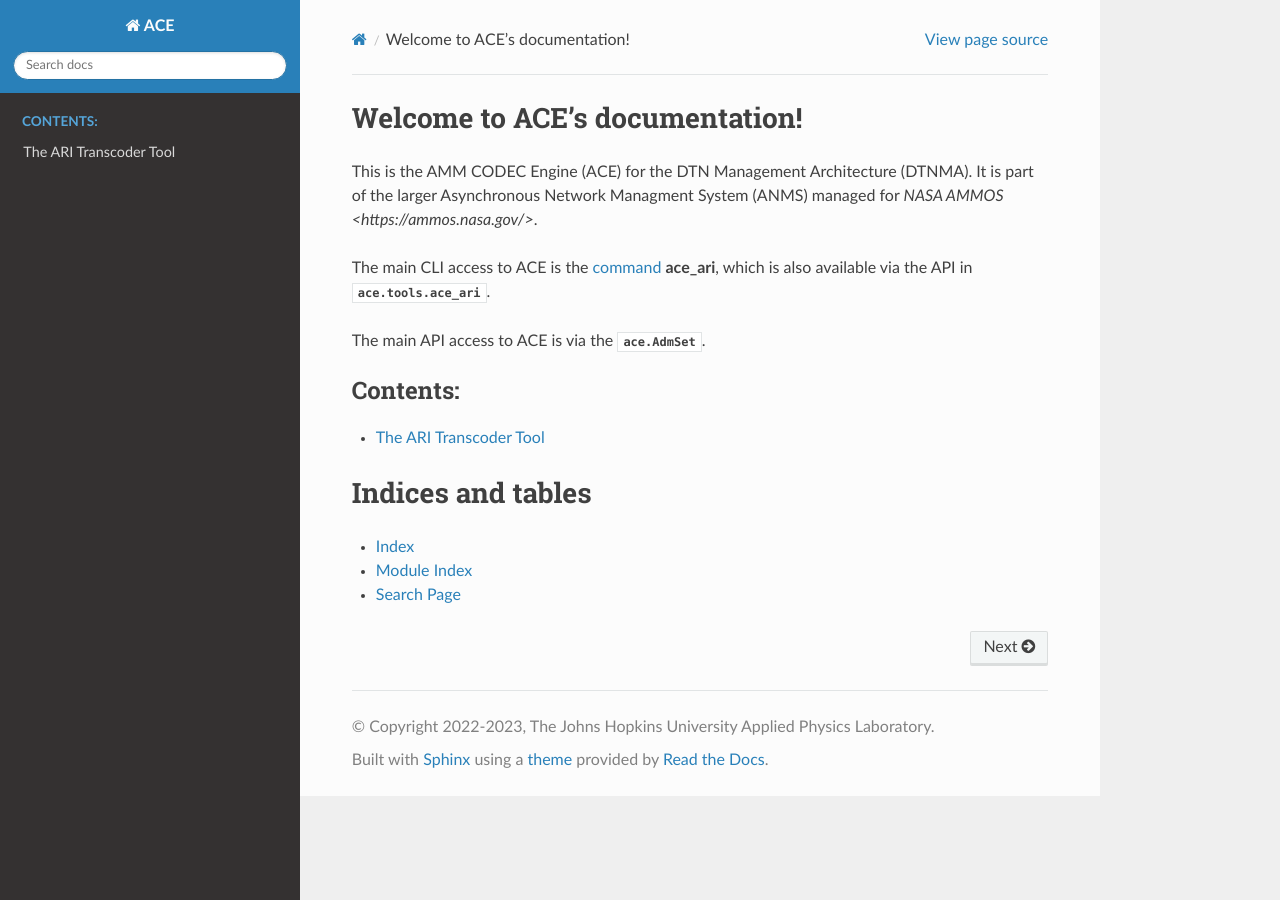
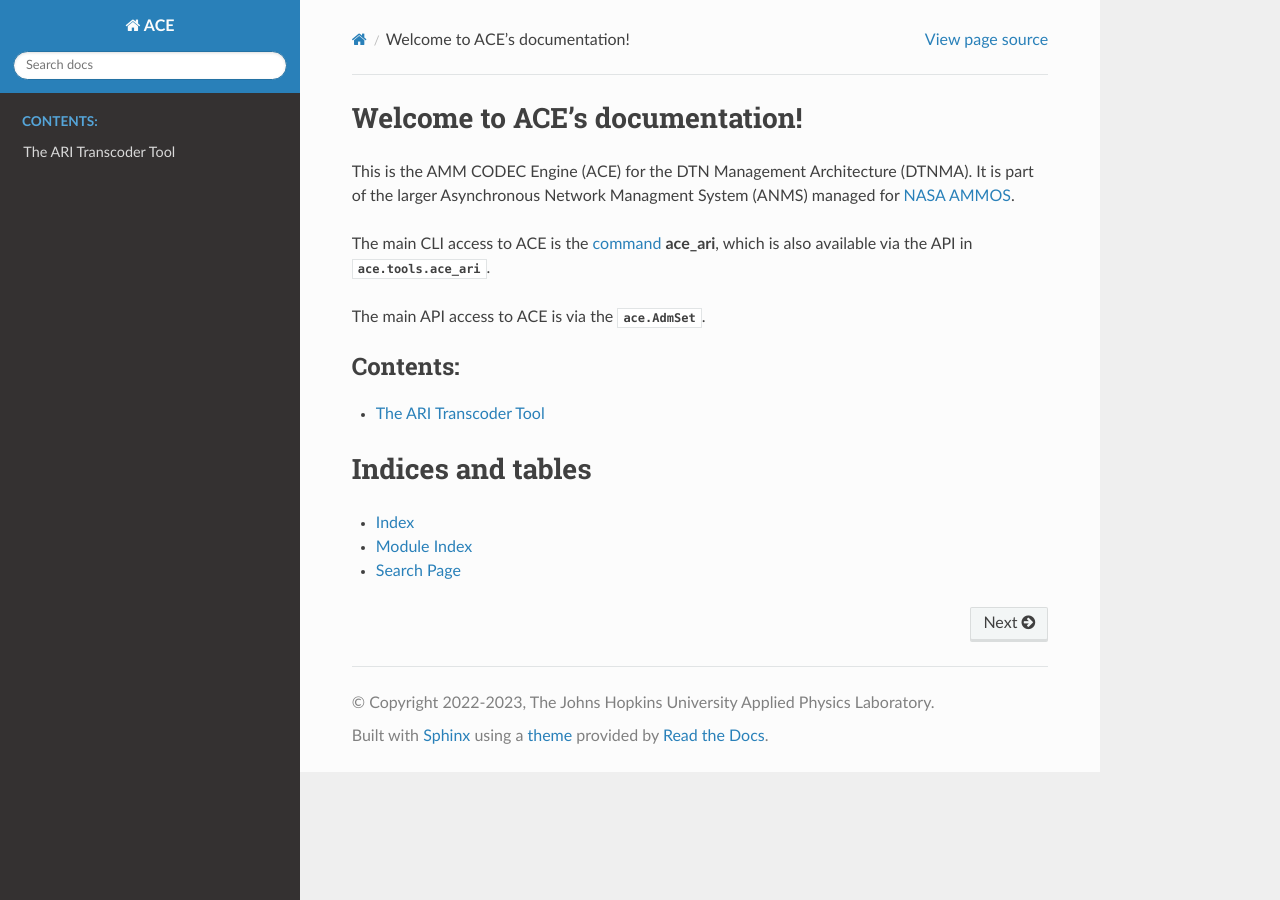
Before and after one commit to NASA-AMMOS/anms-ace, a Sphinx documentation site: the page built from docs/index.rst, in a window 1280 px wide. Built offline with Sphinx 7.4.7 and the Read the Docs theme 2.0.0, drawn with Linux system fonts in a browser that asks for light colours; pages that are not in the unit, such as notebooks, are missing from menus.

Commit message:
fixing external link

```diff
--- a/docs/index.rst
+++ b/docs/index.rst
@@ -2,7 +2,7 @@
 Welcome to ACE's documentation!
 ===============================
 This is the AMM CODEC Engine (ACE) for the DTN Management Architecture (DTNMA).
-It is part of the larger Asynchronous Network Managment System (ANMS) managed for `NASA AMMOS <https://ammos.nasa.gov/>`.
+It is part of the larger Asynchronous Network Managment System (ANMS) managed for `NASA AMMOS <https://ammos.nasa.gov/>`_.
 
 The main CLI access to ACE is the :doc:`command <ace_ari>` :command:`ace_ari`, which is also available via the API in :mod:`ace.tools.ace_ari`.
 
```
